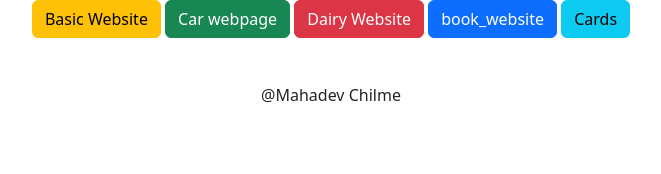
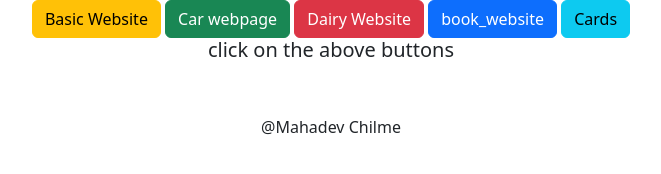
Before and after one commit to Mahadev-25/One_click_view, a plain HTML site: page index.html in a window 1280 px wide. Shown: the whole page, without its empty margins (309-970 px from the left). Drawn offline with nearby package versions, Linux system fonts and the light colour scheme.

Commit message:
Update index.html

```diff
--- a/index.html
+++ b/index.html
@@ -14,6 +14,8 @@
     <a href="https://mahadev-25.github.io/Dairy_website/" class="btn btn-danger">Dairy Website</a>
     <a href="https://mahadev-25.github.io/book_website/" class="btn btn-primary">book_website</a>
     <a href="https://mahadev-25.github.io/bootstrap_cards/" class="btn btn-info">Cards</a>
+        <br>
+        <h5>click on the above buttons </h5>
     </center>
     <br>
     <br>
```
